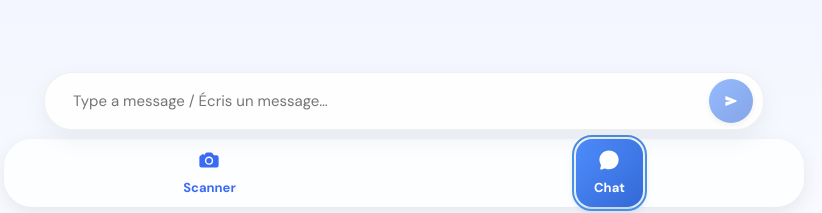
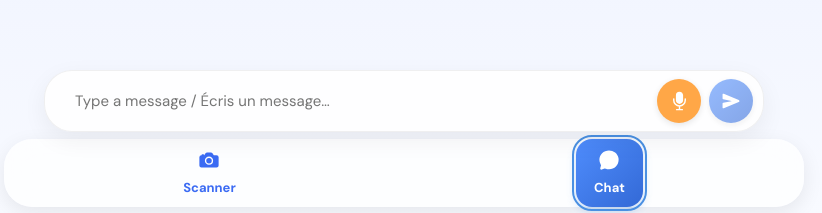
Before and after one commit to vrOOOmn/VueVocale, a React (Vite) app: page / in a window 1280 px wide. Both pictures are taken after a click on the button "Chat". Shown: the part 583-796 px from the top of the page, without its empty margins (236-1058 px from the left). Built offline with nearby package versions, Linux system fonts and the light colour scheme; no server answers.

Commit message:
Added STT input + Prettier formatting

```diff
--- a/package.json
+++ b/package.json
@@ -14,6 +14,7 @@
     "@google/generative-ai": "^0.24.1",
     "@supabase/supabase-js": "^2.76.1",
     "@tanstack/react-query": "^5.90.2",
+    "prettier": "^3.6.2",
     "react": "^19.1.1",
     "react-dom": "^19.1.1",
     "react-icons": "^5.5.0",
--- a/src/components/PhotoPreviewSection.tsx
+++ b/src/components/PhotoPreviewSection.tsx
@@ -31,7 +31,8 @@ export default function PhotoPreviewSection({
               </strong>
             </p>
             <p style={styles.subtitle}>
-							Souhaitez-vous en parler en français ? / Do you want to talk about it in French?
+              Souhaitez-vous en parler en français ? / Do you want to talk about
+              it in French?
             </p>
             <div style={styles.buttonRow}>
               <button onClick={onChat} style={styles.primaryBtn}>
@@ -51,11 +52,11 @@ export default function PhotoPreviewSection({
 const styles: Record<string, React.CSSProperties> = {
   container: {
     width: "clamp(15rem, 70vw, 23rem)",
-		maxHeight: "70vh",
     position: "relative" as const,
     borderRadius: borderRadius.lg,
     overflow: "hidden",
     aspectRatio: "3 / 4",
+    marginBottom: "min(8rem, 100px)",
     // border: "4px solid " + "#000",
     flexShrink: 0,
   },
--- /dev/null
+++ b/src/lib/audio/blobToBase64.ts
@@ -0,0 +1,10 @@
+export function blobToBase64(blob: Blob): Promise<string> {
+  return new Promise((resolve) => {
+    const reader = new FileReader();
+    reader.onloadend = () => {
+      const base64 = (reader.result as string).split(",")[1];
+      resolve(base64);
+    };
+    reader.readAsDataURL(blob);
+  });
+}
--- /dev/null
+++ b/src/lib/audio/useRecorder.ts
@@ -0,0 +1,85 @@
+import { useState, useRef, useEffect } from "react";
+
+export function useRecorder() {
+  const [recording, setRecording] = useState(false);
+  const mediaRecorderRef = useRef<MediaRecorder | null>(null);
+  const audioChunksRef = useRef<Blob[]>([]);
+  const streamRef = useRef<MediaStream | null>(null);
+
+  async function start() {
+    const stream = await navigator.mediaDevices.getUserMedia({ audio: true });
+    streamRef.current = stream;
+
+    const recorder = new MediaRecorder(stream, { mimeType: "audio/webm" });
+    mediaRecorderRef.current = recorder;
+
+    audioChunksRef.current = [];
+
+    recorder.ondataavailable = (e) => audioChunksRef.current.push(e.data);
+    recorder.start();
+
+    setRecording(true);
+  }
+
+  function stop(): Promise<Blob> {
+    return new Promise((resolve) => {
+      const recorder = mediaRecorderRef.current;
+      if (!recorder) return resolve(new Blob());
+
+      recorder.onstop = () => {
+        const blob = new Blob(audioChunksRef.current, { type: "audio/webm" });
+
+        if (streamRef.current) {
+          streamRef.current.getTracks().forEach((t) => t.stop());
+          streamRef.current = null;
+        }
+
+        resolve(blob);
+      };
+
+      recorder.stop();
+      setRecording(false);
+    });
+  }
+
+  // Cleanup (unmount)
+  useEffect(() => {
+    return () => {
+      if (
+        mediaRecorderRef.current &&
+        mediaRecorderRef.current.state !== "inactive"
+      ) {
+        mediaRecorderRef.current.stop();
+      }
+      if (streamRef.current) {
+        streamRef.current.getTracks().forEach((t) => t.stop());
+        streamRef.current = null;
+      }
+    };
+  }, []);
+
+  // Stop mic on tab switch / background
+  useEffect(() => {
+    const handleVisibility = () => {
+      if (document.hidden) {
+        if (
+          mediaRecorderRef.current &&
+          mediaRecorderRef.current.state !== "inactive"
+        ) {
+          mediaRecorderRef.current.stop();
+        }
+        if (streamRef.current) {
+          streamRef.current.getTracks().forEach((t) => t.stop());
+          streamRef.current = null;
+        }
+        setRecording(false);
+      }
+    };
+
+    document.addEventListener("visibilitychange", handleVisibility);
+    return () =>
+      document.removeEventListener("visibilitychange", handleVisibility);
+  }, []);
+
+  return { recording, start, stop };
+}
--- a/src/routes/Chat.tsx
+++ b/src/routes/Chat.tsx
@@ -3,16 +3,26 @@ import { IoSend } from "react-icons/io5";
 import { colors, spacing, borderRadius, typography } from "../theme";
 // import { supabase } from "../lib/supabaseClient";
 import { geminiFlash } from "../lib/geminiClient";
+import { useRecorder } from "../lib/audio/useRecorder";
+import { blobToBase64 } from "../lib/audio/blobToBase64";
+import { IoMic, IoStopSharp } from "react-icons/io5";
 
 type Message = { text?: string; image?: string; sender: "user" | "bot" };
 
 const ERROR_TEXT = "Oops, error in generating response! Try Again";
 let sessionMessages: Message[] = [];
 
-export default function Chat({ topic, photoDataUrl }: { topic?: string | null; photoDataUrl?: string | null }) {
+export default function Chat({
+  topic,
+  photoDataUrl,
+}: {
+  topic?: string | null;
+  photoDataUrl?: string | null;
+}) {
   const [messages, setMessages] = useState<Message[]>(sessionMessages);
   const [input, setInput] = useState("");
   const [loading, setLoading] = useState(false);
+  const { recording, start, stop } = useRecorder();
 
   const listRef = useRef<HTMLDivElement | null>(null);
   const textRef = useRef<HTMLTextAreaElement | null>(null);
@@ -22,7 +32,10 @@ export default function Chat({ topic, photoDataUrl }: { topic?: string | null; p
   const scrollToBottom = (smooth = false) => {
     const list = listRef.current;
     if (!list) return;
-		list.scrollTo({ top: list.scrollHeight, behavior: smooth ? "smooth" : "auto" });
+    list.scrollTo({
+      top: list.scrollHeight,
+      behavior: smooth ? "smooth" : "auto",
+    });
   };
 
   useLayoutEffect(() => scrollToBottom(false), []);
@@ -76,6 +89,66 @@ export default function Chat({ topic, photoDataUrl }: { topic?: string | null; p
     }
   };
 
+  const handleAudioMessage = async (audioBase64: string) => {
+    setLoading(true);
+
+    try {
+      // Step 1: Ask Gemini to transcribe ONLY the speech
+      const sttResult = await geminiFlash.generateContent({
+        contents: [
+          {
+            role: "user",
+            parts: [
+              {
+                inlineData: {
+                  mimeType: "audio/webm",
+                  data: audioBase64,
+                },
+              },
+              {
+                text: "Transcribe the audio exactly in French. Only output the text transcription.",
+              },
+            ],
+          },
+        ],
+      });
+
+      const transcription = sttResult.response.text()?.trim() || "";
+
+      // Add the transcription as the user's message
+      const userMsg = {
+        text: transcription || "(voice message)",
+        sender: "user" as const,
+      };
+      const updated = [...messages, userMsg];
+      setMessages(updated);
+      sessionMessages = updated;
+
+      // Step 2: Feed the transcription into your EXISTING ai logic
+      const aiReply = await generateAIResponse(transcription);
+
+      const botMsg = { text: aiReply, sender: "bot" as const };
+      const finalThread = [...updated, botMsg];
+      setMessages(finalThread);
+      sessionMessages = finalThread;
+    } catch (error) {
+      console.error("Audio message error", error);
+    } finally {
+      setLoading(false);
+    }
+  };
+
+  const handleMic = async () => {
+    if (!recording) {
+      start();
+      return;
+    }
+
+    const blob = await stop();
+    const base64 = await blobToBase64(blob);
+
+    handleAudioMessage(base64);
+  };
   // --- Generate Gemini response ---
   const generateAIResponse = async (userMessage: string): Promise<string> => {
     try {
@@ -143,12 +216,14 @@ export default function Chat({ topic, photoDataUrl }: { topic?: string | null; p
             <div
               style={{
                 ...styles.message,
-								...(m.sender === "user" ? styles.userMessage : styles.botMessage),
+                ...(m.sender === "user"
+                  ? styles.userMessage
+                  : styles.botMessage),
                 padding: m.image ? 0 : "10px 14px", // no padding for image messages
                 background: m.image
                   ? "transparent" // 👈 remove blue fill for image bubble
                   : m.sender === "user"
-									? colors.primary
+                    ? "linear-gradient(135deg, #4A90E2, #357ABD)"
                     : "#fff",
                 borderRadius: borderRadius.lg,
                 maxWidth: m.image ? "min(280px, 70%)" : "75%",
@@ -182,7 +257,9 @@ export default function Chat({ topic, photoDataUrl }: { topic?: string | null; p
         ))}
 
         {loading && (
-					<div style={{ ...styles.message, ...styles.botMessage, opacity: 0.7 }}>
+          <div
+            style={{ ...styles.message, ...styles.botMessage, opacity: 0.7 }}
+          >
             <div className="typing-dots" style={styles.typingDots}>
               <span></span>
               <span></span>
@@ -209,6 +286,31 @@ export default function Chat({ topic, photoDataUrl }: { topic?: string | null; p
           style={styles.textInput}
         />
         <button
+          type="button"
+          onClick={handleMic}
+          style={{
+            ...styles.micButton,
+            background: recording ? "#e74c3c" : "#ffa747",
+          }}
+        >
+          <div
+            style={{
+              width: 23, // icon box width
+              height: 23, // icon box height
+              display: "flex",
+              alignItems: "center",
+              justifyContent: "center",
+            }}
+          >
+            {recording ? (
+              <IoStopSharp style={{ fontSize: 20, border: 4 }} color="white" />
+            ) : (
+              <IoMic style={{ fontSize: 28 }} color="white" />
+            )}
+          </div>
+        </button>
+
+        <button
           type="submit"
           disabled={!input.trim() || loading}
           style={{
@@ -216,7 +318,17 @@ export default function Chat({ topic, photoDataUrl }: { topic?: string | null; p
             opacity: !input.trim() || loading ? 0.6 : 1,
           }}
         >
-					<IoSend size={22} color="#fff" />
+          <div
+            style={{
+              width: 23, // icon box width
+              height: 23, // icon box height
+              display: "flex",
+              alignItems: "center",
+              justifyContent: "center",
+            }}
+          >
+            <IoSend style={{ fontSize: 18 }} color="white" />
+          </div>
         </button>
       </form>
     </main>
@@ -249,7 +361,7 @@ const styles: Record<string, React.CSSProperties> = {
     animation: "fadeIn 0.3s ease-in",
   },
   userMessage: {
-		background: colors.primary,
+    background: "linear-gradient(135deg, #4A90E2, #357ABD)",
     color: "white",
     alignSelf: "flex-end",
     borderRadius: "18px 18px 4px 18px",
@@ -261,14 +373,14 @@ const styles: Record<string, React.CSSProperties> = {
   },
   inputContainer: {
     position: "fixed",
-		bottom: 87,
+    bottom: 85,
     left: "50%",
     transform: "translateX(-50%)",
     width: "clamp(280px, 90%, 720px)",
     display: "flex",
     alignItems: "center",
     gap: 8,
-		padding: "6px 10px 6px 16px",
+    padding: "8px 10px 8px 16px",
     background: "rgba(255,255,255,0.85)",
     backdropFilter: "blur(12px)",
     border: "1px solid rgba(0,0,0,0.06)",
@@ -281,15 +393,13 @@ const styles: Record<string, React.CSSProperties> = {
     resize: "none",
     minHeight: 36,
     maxHeight: 120,
-		padding: "8px 12px",
+    padding: "8px 14px",
     borderRadius: 20,
     border: "none",
     background: "transparent",
     fontSize: 15,
     fontFamily: typography.message.fontFamily,
     lineHeight: 1.4,
-		textWrap: "nowrap" as const,
-		overflowX: "auto",
     outline: "none",
     color: colors.text,
   },
@@ -312,6 +422,23 @@ const styles: Record<string, React.CSSProperties> = {
     justifyContent: "flex-start",
     padding: "6px 8px",
   },
+  micButton: {
+    width: 44,
+    height: 44,
+    borderRadius: "50%",
+    border: "none",
+    display: "flex",
+    alignItems: "center",
+    justifyContent: "center",
+    cursor: "pointer",
+    boxShadow: "0 2px 6px rgba(0,0,0,0.1)",
+  },
+  micDot: {
+    width: 10,
+    height: 10,
+    background: "white",
+    borderRadius: "50%",
+  },
 };
 
 // Add typing animation
```
Also changed, not shown: src/App.css (+44 -27 lines), src/App.tsx (+12 -4 lines), src/routes/Scanner.tsx (+38 -12 lines), src/theme.ts (+9 -9 lines), 2 other files (tests, documents, lock files or other folders). Lines whose indentation alone changed are shown as unchanged.
